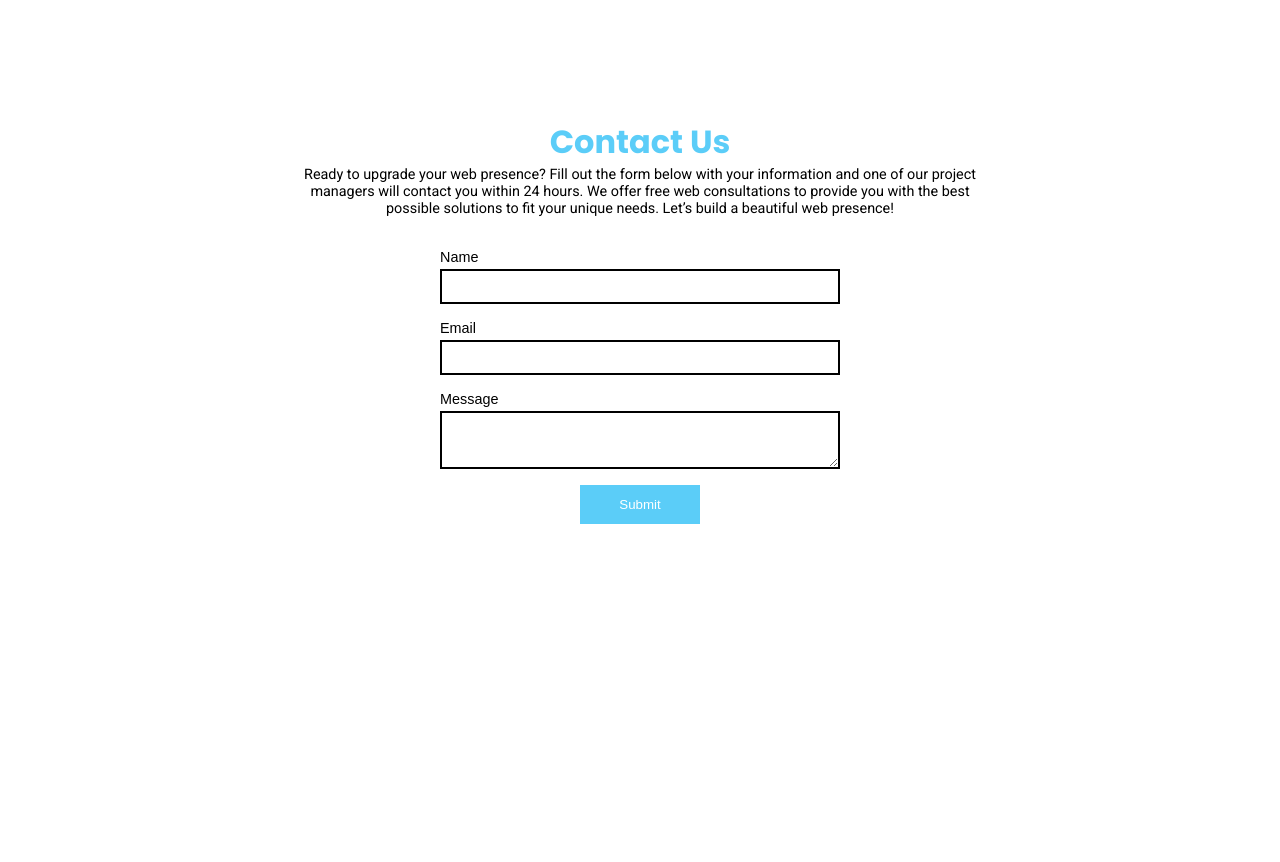
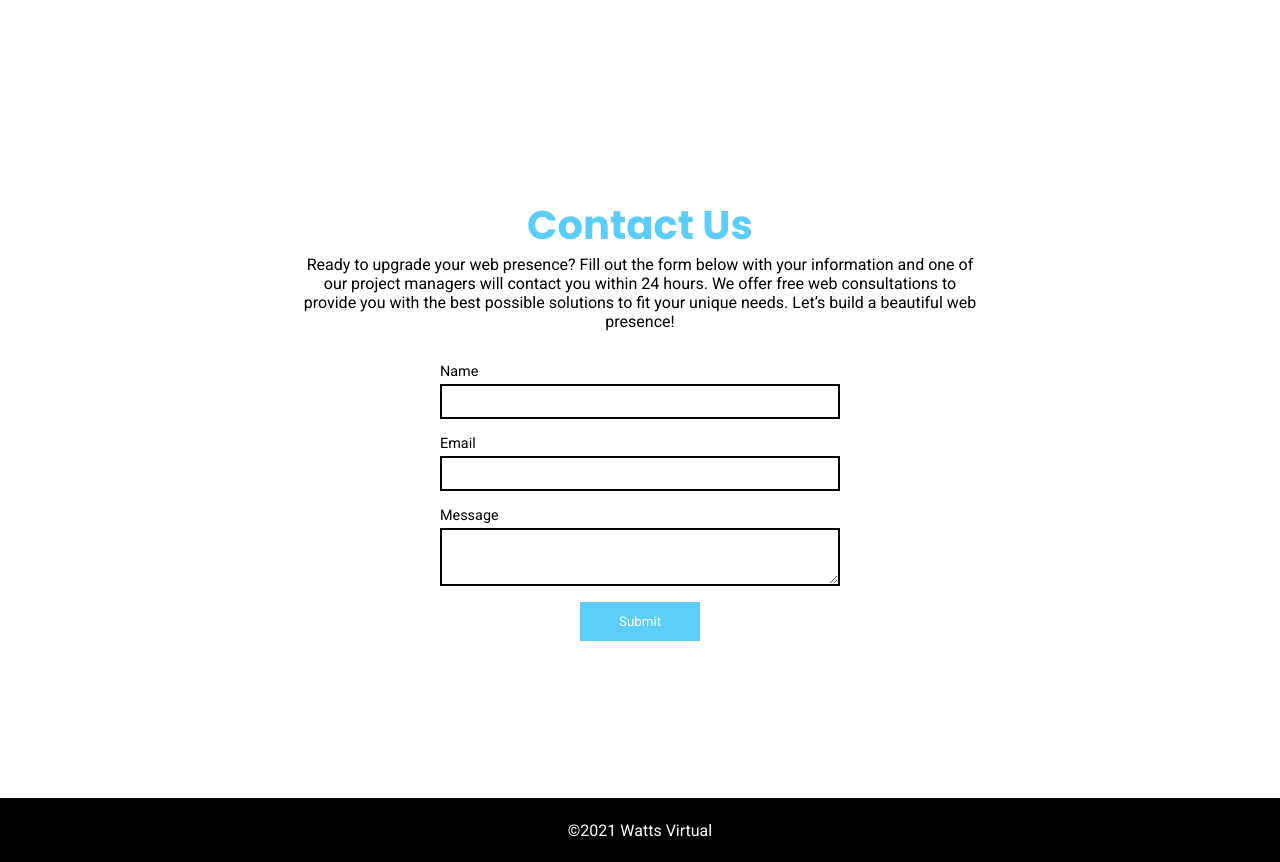
Before and after one commit to JaymanW/watts-virtual, a React (Create React App) app: page / in a window 1280 px wide. Shown: the part 3248-4110 px from the top of the page. Before the commit the page ends 3820 px from the top, so only its background shows below. Built offline with nearby package versions, Linux system fonts and the light colour scheme.

Commit message:
footer init

```diff
--- a/src/App.js
+++ b/src/App.js
@@ -8,6 +8,7 @@
 import Services from './components/Services'
 import Work from './components/Work'
 import Contact from './components/Contact'
+import Footer from './components/Footer'
 
 function App() {
   const [windowWidth, setWindowWidth] = useState(null);
@@ -42,7 +43,7 @@
       <Services />
       <Work />
       <Contact />
-      {/* FOOTER */}
+      <Footer />
     </div>
   );
 }
--- a/src/components/About/index.js
+++ b/src/components/About/index.js
@@ -13,7 +13,7 @@
                     <h2>We are a web development agency based out of <span>Rochester, Minnesota.</span></h2>
                 </Fade>
                 <p>At Watts Virtual, we recognize the difficulty in building/maintain a website. That’s why we specialize in helping businesses find professional, affordable web solutions. We offer a variety of services to keep your brand up-to-date on the web.</p>
-                <p>If you’re ready to start transforming your web presence, let’s get in <a href="#">contact</a>.</p>
+                <p>If you’re ready to start transforming your web presence, let’s get in <a href="#contact-wrapper">contact</a>.</p>
                 <a className="about-btn" href="#Work">SEE OUR WORK</a>
             </div>
         </div>
--- a/src/components/Contact/Contact.scss
+++ b/src/components/Contact/Contact.scss
@@ -1,8 +1,9 @@
 @import '../../config';
 
 #contact-wrapper {
+    min-height: 100vh;
     padding-top: 15vh;
-    padding-bottom: 3rem;
+    padding-bottom: 5rem;
     display: flex;
     justify-content: center;
     align-items: center;
@@ -48,7 +49,7 @@
         h2 {
             font-family: "Poppins", sans-serif;
             color: $primary;
-            font-size: 2rem;
+            font-size: 2.5rem;
             text-align: center;
         }
 
@@ -57,7 +58,7 @@
             width: 85%;
             max-width: 800px;
             text-align: center;
-            font-size: 0.9rem;
+            font-size: 1rem;
         }
     }
 }
--- a/src/components/ContactForm/ContactForm.scss
+++ b/src/components/ContactForm/ContactForm.scss
@@ -33,17 +33,17 @@
     background: $primary;
     border: none;
     color: #fff;
-    font-family: "Press Start 2P", sans-serif;
+    font-family: "Roboto", sans-serif;
 }
 
 .contact-form .form-error {
     color: red;
-    font-family: "Roboto Condensed", sans-serif;
+    font-family: "Roboto", sans-serif;
     font-size: 1rem
 }
 
 .form-success {
-    font-family: "Roboto Condensed";
+    font-family: "Roboto";
     font-size: 1rem;
     text-align: center;
     color: rgb(35, 190, 35);
@@ -64,7 +64,7 @@
         display: flex;
         flex-direction: column;
         font-size: 0.9rem;
-        font-family: "Press Start 2P", sans-serif;
+        font-family: "Roboto", sans-serif;
     }
 
     .contact-form label:nth-child(n+2) {
@@ -74,7 +74,7 @@
     .contact-form .form-input {
         margin-top: 0.25rem;
         border: solid 2px #000;
-        font-family: "Roboto Condensed", sans-serif;
+        font-family: "Roboto", sans-serif;
         font-size: 1.2rem;
         padding: 0.25rem 0.5rem;
     }
@@ -87,7 +87,7 @@
         background: $primary;
         border: none;
         color: #fff;
-        font-family: "Press Start 2P", sans-serif;
+        font-family: "Roboto", sans-serif;
     }
 }
 
@@ -102,7 +102,7 @@
         display: flex;
         flex-direction: column;
         font-size: 0.9rem;
-        font-family: "Press Start 2P", sans-serif;
+        font-family: "Roboto", sans-serif;
     }
 
     .contact-form label:nth-child(n+2) {
@@ -112,7 +112,7 @@
     .contact-form .form-input {
         margin-top: 0.25rem;
         border: solid 2px #000;
-        font-family: "Roboto Condensed", sans-serif;
+        font-family: "Roboto", sans-serif;
         font-size: 1.2rem;
         padding: 0.25rem 0.5rem;
     }
@@ -125,6 +125,6 @@
         background: $primary;
         border: none;
         color: #fff;
-        font-family: "Press Start 2P", sans-serif;
+        font-family: "Roboto", sans-serif;
     }
 }
--- /dev/null
+++ b/src/components/Footer/Footer.scss
@@ -0,0 +1,25 @@
+@import '../../config';
+
+.Footer {
+    height: 5vh;
+    background: #000;
+    display: flex;
+    justify-content: center;
+    align-items: center;
+    color: #fff;
+    font-family: "Roboto", sans-serif;
+    font-size: 0.8rem;
+}
+
+@media only screen and (min-width: 768px) {
+    .Footer {
+        height: 8vh;
+        background: #000;
+        display: flex;
+        justify-content: center;
+        align-items: center;
+        color: #fff;
+        font-family: "Roboto", sans-serif;
+        font-size: 1rem;
+    }
+}
--- /dev/null
+++ b/src/components/Footer/index.js
@@ -0,0 +1,12 @@
+import React from 'react'
+import './Footer.scss'
+
+function Footer() {
+    return (
+        <div className="Footer">
+            <p>&copy;2021 Watts Virtual</p>
+        </div>
+    )
+}
+
+export default Footer
--- a/src/components/Landing/index.js
+++ b/src/components/Landing/index.js
@@ -12,7 +12,7 @@
                     <div className="Landing-text">
                         <h2>Create Your Dream <span>Web Presence</span></h2>
                         <p>Professional, affordable websites customized with a personal touch to meet your unique business needs.</p>
-                        <a href="#">GET STARTED</a>
+                        <a href="#contact-wrapper">GET STARTED</a>
                     </div>
                 </Fade>
                 <LandingGraphic />
--- a/src/components/Work/index.js
+++ b/src/components/Work/index.js
@@ -11,8 +11,8 @@
                         <img src="./kiernanProject400.png"/>
                         <div className="work-item-text">
                             <h3>Kiernan Tollefson Music</h3>
-                            <p>A demonstration of a personal portfolio site we created for upcoming musician <a href="#" target="_blank">Kiernan Tollefson</a>. Kiernan came to us looking for a simplistic web platform to act as a hub for his various musical outlets, social medias, and merchandise.</p>
-                            <a href="#" target="_blank" className="work-btn">
+                            <p>A demonstration of a personal portfolio site we created for upcoming musician <a href="https://kiernantollefson.com/" target="_blank">Kiernan Tollefson</a>. Kiernan came to us looking for a simplistic web platform to act as a hub for his various musical outlets, social medias, and merchandise.</p>
+                            <a href="https://kiernantollefson.com/" target="_blank" className="work-btn">
                                 <p>CHECK IT OUT</p>
                                 <img src="rightArrow20.png" />
                             </a>
@@ -22,8 +22,8 @@
                         <img src="./vasProject400.png"/>
                         <div className="work-item-text">
                             <h3>Value Add Services</h3>
-                            <p><a href="#" target="_blank">Value Add Services</a> is a kitchen remodeling company servicing the south-eastern Minnesota region. We collaborated with them to create a website showcasing their beautiful work and drive business directly to their email.</p>
-                            <a href="#" target="_blank" className="work-btn">
+                            <p><a href="https://valueaddservices.net/" target="_blank">Value Add Services</a> is a kitchen remodeling company servicing the south-eastern Minnesota region. We collaborated with them to create a website showcasing their beautiful work and drive business directly to their email.</p>
+                            <a href="https://valueaddservices.net/" target="_blank" className="work-btn">
                                 <p>CHECK IT OUT</p>
                                 <img src="rightArrow20.png" />
                             </a>
@@ -33,8 +33,8 @@
                         <img src="./sliderProject400.png" style={{width: '100px'}} />
                         <div className="work-item-text">
                             <h3>sliderpuzzle.io</h3>
-                            <p><a href="#" target="_blank">Sliderpuzzle.io</a> is a modern web adaptation of the classic sliding puzzle game. Complete with smooth gameplay, account creation, and live leaderboards, this application demonstrates our ability to seemlessly integrate front-end and back-end web technologies.</p>
-                            <a href="#" target="_blank" className="work-btn">
+                            <p><a href="https://sliderpuzzle.io/" target="_blank">Sliderpuzzle.io</a> is a modern web adaptation of the classic sliding puzzle game. Complete with smooth gameplay, account creation, and live leaderboards, this application demonstrates our ability to seemlessly integrate front-end and back-end web technologies.</p>
+                            <a href="https://sliderpuzzle.io/" target="_blank" className="work-btn">
                                 <p>CHECK IT OUT</p>
                                 <img src="rightArrow20.png" />
                             </a>
```
